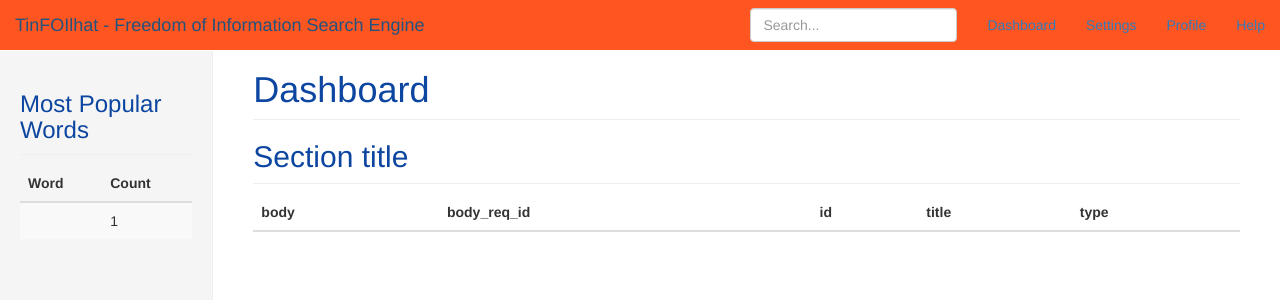
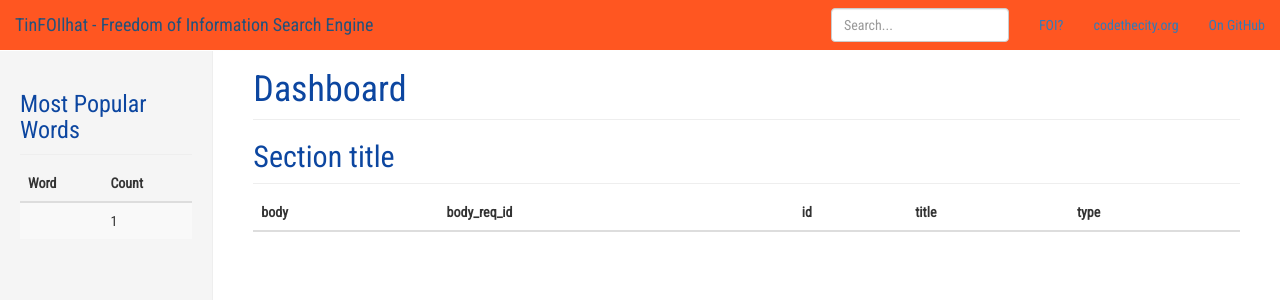
Before and after one commit to ormiret/tinfoil-hat, a PHP site: page / in a window 1280 px wide. Shown: the top 300 px of the page. Run offline with PHP 8.4, Linux system fonts and the light colour scheme; data that the repository does not hold is empty; some libraries are stand-ins or nearby versions.

Commit message:
front-end-dev-wip

```diff
--- a/front-end/css/tinfoil.css
+++ b/front-end/css/tinfoil.css
@@ -5,6 +5,7 @@
 /* Move down content because we have a fixed navbar that is 50px tall */
 body {
   padding-top: 50px;
+  font-family: 'Roboto Condensed', sans-serif;
 }
 
 
--- a/front-end/index.php
+++ b/front-end/index.php
@@ -70,6 +70,7 @@ $title_count_array_trim = array_slice($title_count_array, 0, 20);
     <!-- Bootstrap core CSS -->
     <link href="css/bootstrap.min.css" rel="stylesheet">
     <link href="css/tinfoil.css" rel="stylesheet">
+    <link href='http://fonts.googleapis.com/css?family=Roboto+Condensed:400,400italic' rel='stylesheet' type='text/css'>
   </head>
 
   <body>
@@ -87,10 +88,9 @@ $title_count_array_trim = array_slice($title_count_array, 0, 20);
         </div>
         <div id="navbar" class="navbar-collapse collapse">
           <ul class="nav navbar-nav navbar-right">
-            <li><a href="#">Dashboard</a></li>
-            <li><a href="#">Settings</a></li>
-            <li><a href="#">Profile</a></li>
-            <li><a href="#">Help</a></li>
+            <li><a href="https://ico.org.uk/for-organisations/guide-to-freedom-of-information/what-is-the-foi-act/" target="_blank">FOI?</a></li>
+            <li><a href="http://codethecity.org/" target="_blank">codethecity.org</a></li>
+            <li><a href="https://github.com/ormiret/tinfoil-hat" target="_blank">On GitHub</a></li>
           </ul>
           <form class="navbar-form navbar-right">
             <input type="text" class="form-control" placeholder="Search...">
```
Also changed, not shown: README.md.
